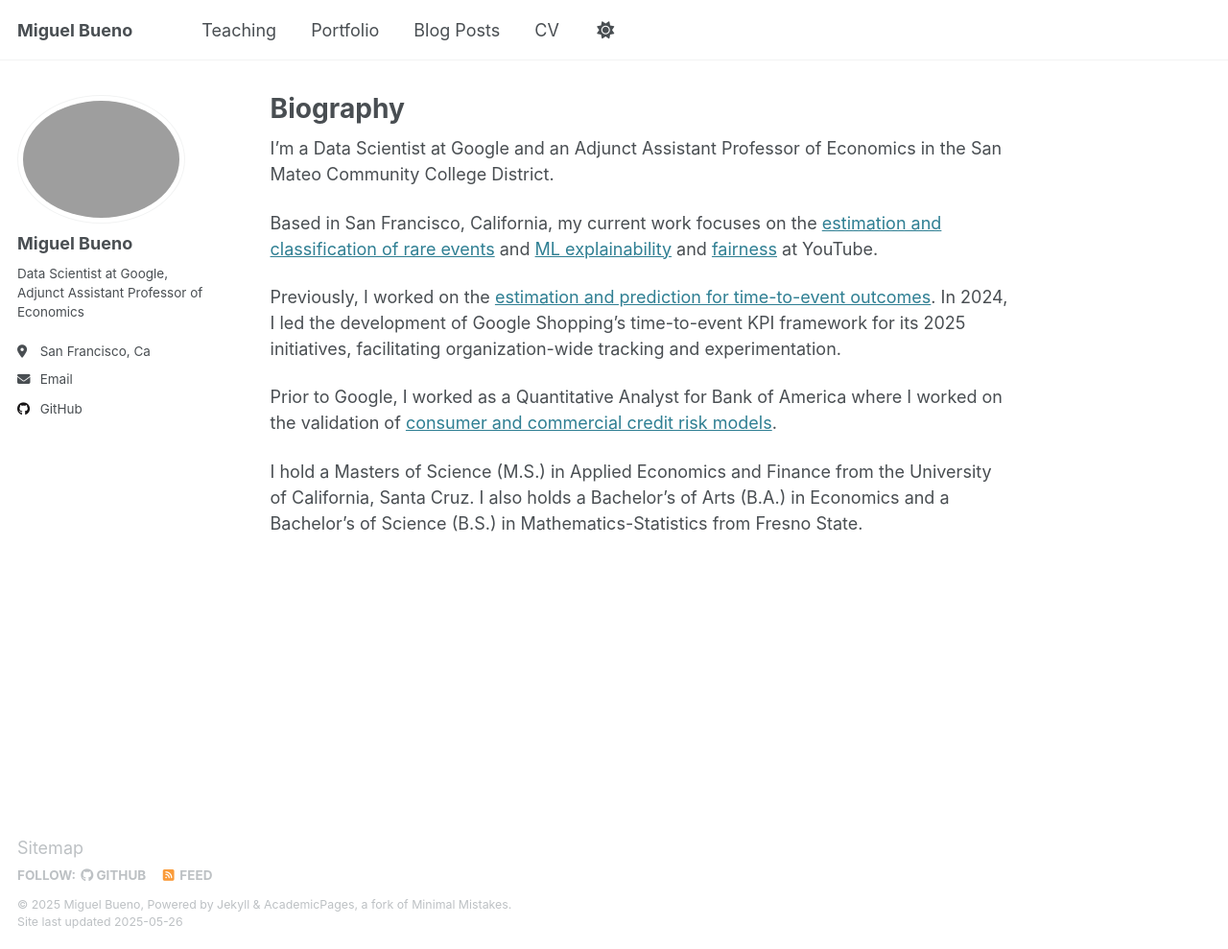
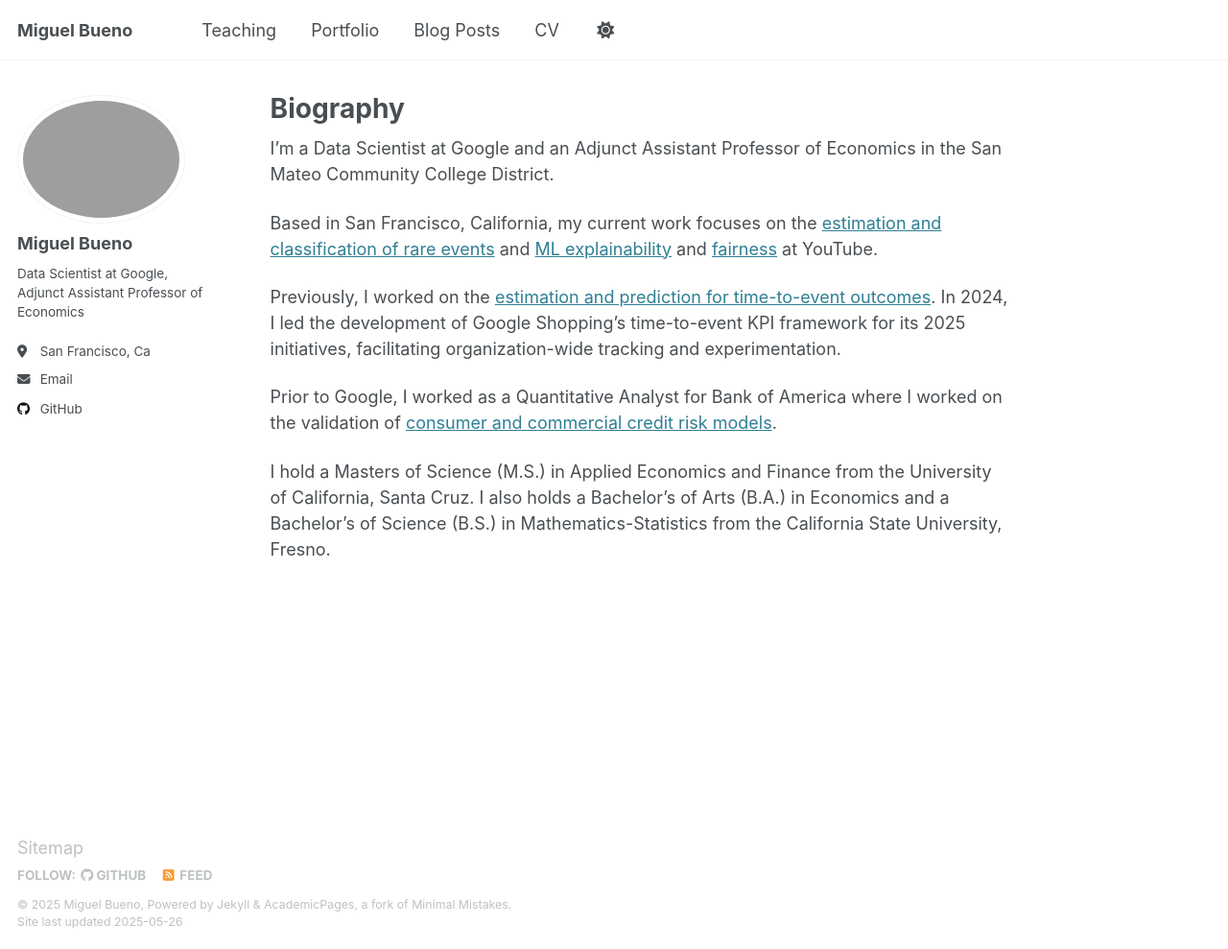
Before and after one commit to miguelbuenogoogle/miguelbuenogoogle.github.io, a Jekyll site: the page built from _pages/about.md, in a window 1280 px wide and 989 px high. Shown: the whole window at 96% size. Built offline with Jekyll 4.4.1, drawn with Linux system fonts in a browser that asks for light colours.

Commit message:
Update about.md
Change Fresno State to the California State University, Fresno in about.md.

```diff
--- a/_pages/about.md
+++ b/_pages/about.md
@@ -15,4 +15,4 @@ Previously, I worked on the [estimation and prediction for time-to-event outcome
 
 Prior to Google, I worked as a Quantitative Analyst for Bank of America where I worked on the validation of [consumer and commercial credit risk models]().
 
-I hold a Masters of Science (M.S.) in Applied Economics and Finance from the University of California, Santa Cruz. I also holds a Bachelor's of Arts (B.A.) in Economics and a Bachelor's of Science (B.S.) in Mathematics-Statistics from Fresno State.
+I hold a Masters of Science (M.S.) in Applied Economics and Finance from the University of California, Santa Cruz. I also holds a Bachelor's of Arts (B.A.) in Economics and a Bachelor's of Science (B.S.) in Mathematics-Statistics from the California State University, Fresno.
```
